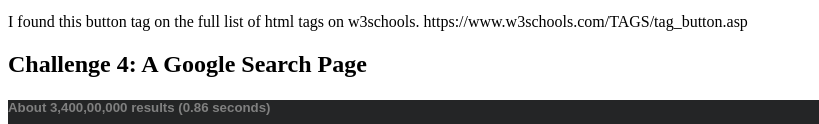
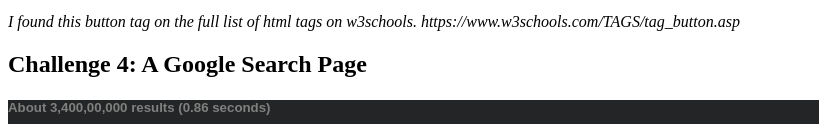
Before and after one commit to flywillliums/flywilliums.github.io, a plain HTML site: page assignment5.html in a window 1280 px wide. Shown: the part 676-800 px from the top of the page, 0-819 px from the left. Drawn offline with Linux system fonts and the light colour scheme.

Commit message:
emphasized bs

```diff
--- a/assignment5.html
+++ b/assignment5.html
@@ -109,7 +109,7 @@
           <input type="text" id="lname" name="lname">
         </form>
         <button type="button">wow amazing button</button>
-        <p>I found this button tag on the full list of html tags on w3schools. https://www.w3schools.com/TAGS/tag_button.asp</p>
+        <p><em>I found this button tag on the full list of html tags on w3schools. https://www.w3schools.com/TAGS/tag_button.asp</em></p>
       </div>
       <div>
         <h2>Challenge 4: A Google Search Page</h2>
```
